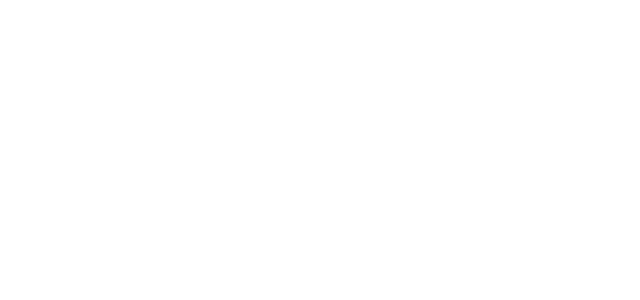
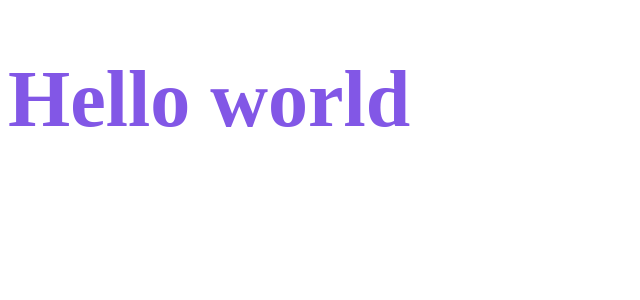
Before and after one commit to LucasRochaFernandes/dtMoney_React_Ignite, a React (Create React App) app: page / in a window 1280 px wide. Shown: the top 300 px of the page, without its empty margins (0-640 px from the left). Built offline with nearby package versions, Linux system fonts and the light colour scheme.

Commit message:
styled components starts

```diff
--- a/package.json
+++ b/package.json
@@ -17,6 +17,7 @@
     "@types/node": "^16.7.13",
     "@types/react": "^17.0.20",
     "@types/react-dom": "^17.0.9",
+    "@types/styled-components": "^5.1.24",
     "typescript": "^4.4.2"
   },
   "scripts": {
--- a/src/App.tsx
+++ b/src/App.tsx
@@ -1,9 +1,14 @@
+import styled from "styled-components";
 
+const Title = styled.h1`
+  font-size: 80px;
+  color: #8257e6;
+`;
 
 export function App() {
   return (
     <div className="App">
-
+      <Title>Hello world</Title>
     </div>
   );
 }
```
Also changed, not shown: 1 other file (tests, documents, lock files or other folders).
